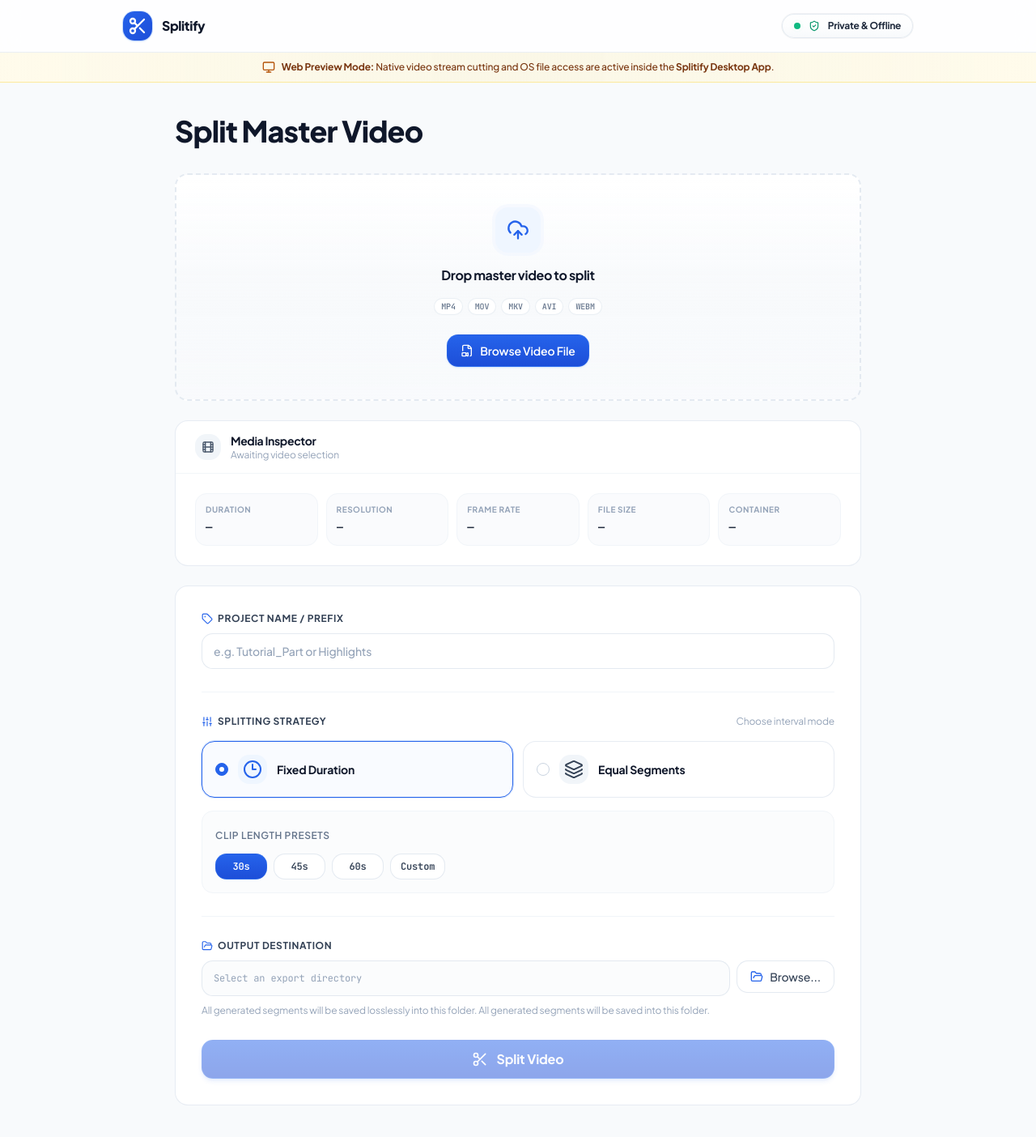
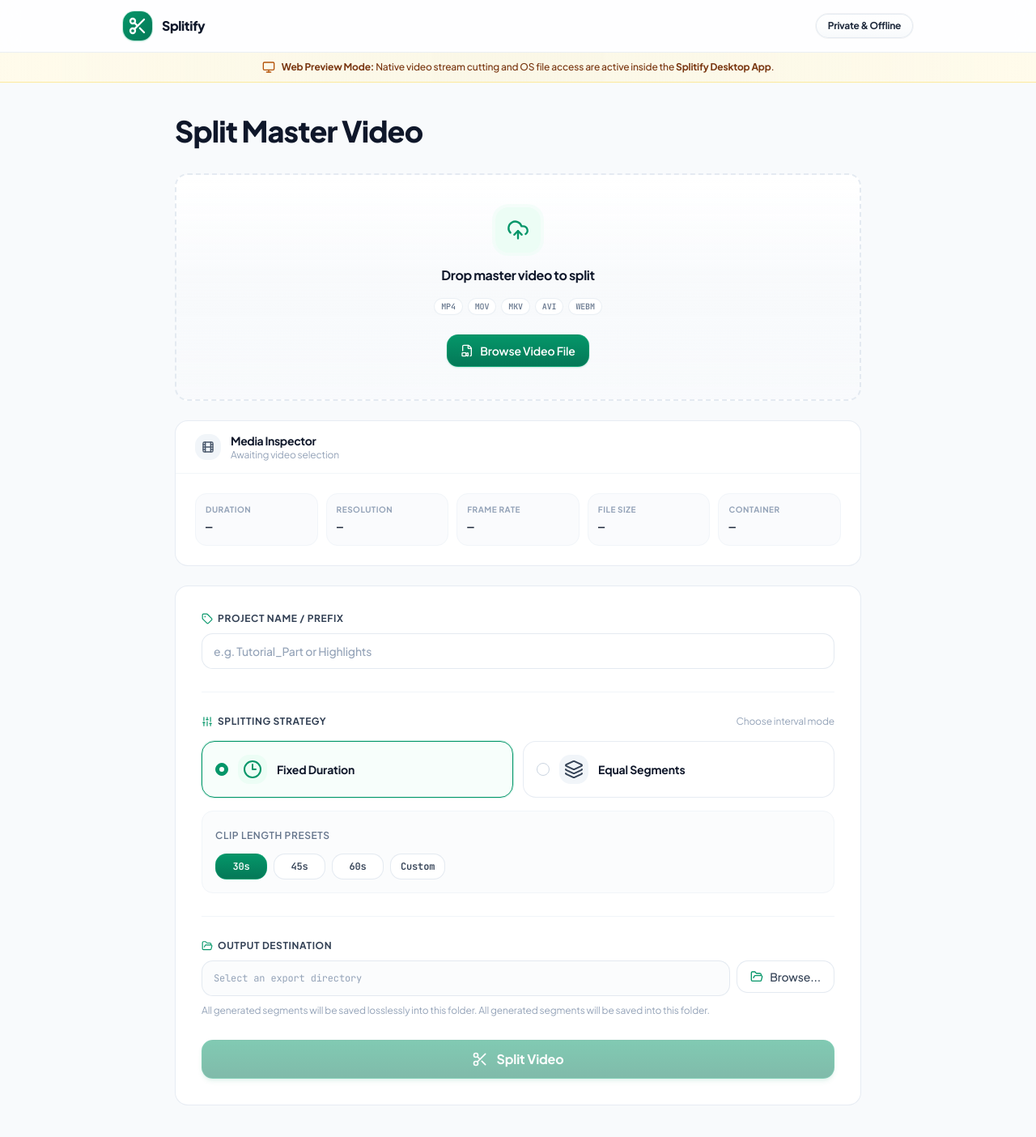
Before and after one commit to Agam348/splitify, a React (Vite) app: page / in a window 1280 px wide. Shown: the whole page at 81% size. Built offline with nearby package versions, Linux system fonts and the light colour scheme.

Commit message:
update theme to emerald and clean header badge

```diff
--- a/src/components/layout/app-header.tsx
+++ b/src/components/layout/app-header.tsx
@@ -1,11 +1,11 @@
-import { Scissors, ShieldCheck } from 'lucide-react'
+import { Scissors } from 'lucide-react'
 
 export function AppHeader() {
   return (
     <header className="sticky top-0 z-30 border-b border-slate-200/70 bg-white/80 backdrop-blur-md">
       <div className="mx-auto flex h-16 max-w-5xl items-center justify-between px-6">
         <div className="flex items-center gap-3">
-          <div className="flex size-9 items-center justify-center rounded-xl bg-gradient-to-br from-blue-600 to-blue-700 text-white shadow-sm shadow-blue-500/25 ring-1 ring-blue-500/20">
+          <div className="flex size-9 items-center justify-center rounded-xl bg-gradient-to-br from-emerald-600 to-emerald-700 text-white shadow-sm shadow-emerald-600/25 ring-1 ring-emerald-500/20">
             <Scissors
               className="size-4.5"
               strokeWidth={2.3}
@@ -18,14 +18,7 @@ export function AppHeader() {
         </div>
 
         <div className="flex items-center">
-          <div className="group inline-flex items-center gap-2.5 rounded-full border border-slate-200/90 bg-gradient-to-b from-white via-slate-50/40 to-slate-50 px-3.5 py-1.5 shadow-2xs ring-1 ring-slate-900/[0.04] backdrop-blur-sm transition-all duration-150 hover:border-slate-300 hover:shadow-xs select-none">
-            <span className="relative flex size-2 shrink-0">
-              <span className="absolute inline-flex size-full animate-ping rounded-full bg-emerald-400 opacity-75" />
-              <span className="relative inline-flex size-2 rounded-full bg-emerald-500" />
-            </span>
-
-            <ShieldCheck className="size-3.5 text-emerald-600 shrink-0" />
-
+          <div className="inline-flex items-center rounded-full border border-slate-200/90 bg-gradient-to-b from-white via-slate-50/40 to-slate-50 px-3.5 py-1.5 shadow-2xs ring-1 ring-slate-900/[0.04] backdrop-blur-sm select-none">
             <span className="text-xs font-bold tracking-tight text-slate-800">
               Private &amp; Offline
             </span>
--- a/src/components/ui/button.tsx
+++ b/src/components/ui/button.tsx
@@ -5,12 +5,12 @@ import { cva, type VariantProps } from 'class-variance-authority'
 import { cn } from '../../lib/utils'
 
 const buttonVariants = cva(
-  'inline-flex items-center justify-center whitespace-nowrap rounded-xl text-sm font-semibold transition-all duration-150 select-none focus-visible:outline-none focus-visible:ring-2 focus-visible:ring-blue-500/40 focus-visible:ring-offset-2 disabled:pointer-events-none disabled:opacity-50 active:scale-[0.98]',
+  'inline-flex items-center justify-center whitespace-nowrap rounded-xl text-sm font-semibold transition-all duration-150 select-none focus-visible:outline-none focus-visible:ring-2 focus-visible:ring-emerald-500/40 focus-visible:ring-offset-2 disabled:pointer-events-none disabled:opacity-50 active:scale-[0.98]',
   {
     variants: {
       variant: {
         default:
-          'bg-gradient-to-b from-blue-600 to-blue-700 text-white shadow-sm shadow-blue-500/20 hover:from-blue-500 hover:to-blue-600 hover:shadow-md hover:shadow-blue-500/25 border border-blue-500/30',
+          'bg-gradient-to-b from-emerald-600 to-emerald-700 text-white shadow-sm shadow-emerald-600/20 hover:from-emerald-500 hover:to-emerald-600 hover:shadow-md hover:shadow-emerald-600/25 border border-emerald-500/30',
         outline:
           'border border-slate-200/90 bg-white text-slate-700 shadow-2xs hover:bg-slate-50 hover:text-slate-900 hover:border-slate-300',
         secondary:
--- a/src/components/ui/input.tsx
+++ b/src/components/ui/input.tsx
@@ -10,7 +10,7 @@ const Input = React.forwardRef<
     type={type}
     ref={ref}
     className={cn(
-      'flex h-11 w-full rounded-xl border border-slate-200/90 bg-white px-3.5 py-2 text-sm text-slate-900 shadow-2xs transition-all duration-150 placeholder:text-slate-400 focus-visible:outline-none focus-visible:border-blue-500 focus-visible:ring-4 focus-visible:ring-blue-500/10 disabled:cursor-not-allowed disabled:bg-slate-50 disabled:text-slate-400 disabled:opacity-75',
+      'flex h-11 w-full rounded-xl border border-slate-200/90 bg-white px-3.5 py-2 text-sm text-slate-900 shadow-2xs transition-all duration-150 placeholder:text-slate-400 focus-visible:outline-none focus-visible:border-emerald-500 focus-visible:ring-4 focus-visible:ring-emerald-500/10 disabled:cursor-not-allowed disabled:bg-slate-50 disabled:text-slate-400 disabled:opacity-75',
       className,
     )}
     {...props}
--- a/src/features/split-video/components/output-folder.tsx
+++ b/src/features/split-video/components/output-folder.tsx
@@ -23,7 +23,7 @@ export function OutputFolder({
     <div className="space-y-2.5">
       <div className="flex items-center justify-between">
         <Label htmlFor="output-folder" className="flex items-center gap-1.5 text-xs font-bold uppercase tracking-wider text-slate-700">
-          <FolderOpen className="size-3.5 text-blue-600" />
+          <FolderOpen className="size-3.5 text-emerald-600" />
           <span>Output Destination</span>
         </Label>
 
@@ -51,7 +51,7 @@ export function OutputFolder({
           disabled={isLoading || isSelecting}
           onClick={onChoose}
         >
-          <FolderOpen className="size-4 text-blue-600" />
+          <FolderOpen className="size-4 text-emerald-600" />
           {isSelecting ? 'Selecting...' : 'Browse...'}
         </Button>
       </div>
--- a/src/features/split-video/components/project-details.tsx
+++ b/src/features/split-video/components/project-details.tsx
@@ -16,7 +16,7 @@ export function ProjectDetails({
   return (
     <div className="space-y-2.5">
       <Label htmlFor="project-name" className="flex items-center gap-1.5 text-xs font-bold uppercase tracking-wider text-slate-700">
-        <Tag className="size-3.5 text-blue-600" />
+        <Tag className="size-3.5 text-emerald-600" />
         <span>Project Name / Prefix</span>
       </Label>
 
--- a/src/features/split-video/components/split-method.tsx
+++ b/src/features/split-video/components/split-method.tsx
@@ -39,7 +39,7 @@ export function SplitMethod({
     <fieldset className="space-y-4">
       <div className="flex items-center justify-between">
         <legend className="flex items-center gap-1.5 text-xs font-bold uppercase tracking-wider text-slate-700">
-          <Sliders className="size-3.5 text-blue-600" />
+          <Sliders className="size-3.5 text-emerald-600" />
           <span>Splitting Strategy</span>
         </legend>
         <span className="text-xs text-slate-400">Choose interval mode</span>
@@ -51,7 +51,7 @@ export function SplitMethod({
           className={cn(
             'group relative flex cursor-pointer items-center gap-3 rounded-2xl border p-4 transition-all duration-150 select-none',
             isDuration
-              ? 'border-blue-600 bg-blue-50/40 shadow-xs ring-1 ring-blue-500/20'
+              ? 'border-emerald-600 bg-emerald-50/40 shadow-xs ring-1 ring-emerald-500/20'
               : 'border-slate-200/80 bg-white hover:border-slate-300 hover:bg-slate-50/50',
           )}
         >
@@ -67,14 +67,14 @@ export function SplitMethod({
             className={cn(
               'flex size-4 shrink-0 items-center justify-center rounded-full border transition-all',
               isDuration
-                ? 'border-blue-600 bg-blue-600'
+                ? 'border-emerald-600 bg-emerald-600'
                 : 'border-slate-300 bg-white group-hover:border-slate-400',
             )}
           >
             {isDuration && <div className="size-1.5 rounded-full bg-white" />}
           </div>
 
-          <div className="flex size-9 shrink-0 items-center justify-center rounded-xl bg-blue-50 text-blue-600">
+          <div className="flex size-9 shrink-0 items-center justify-center rounded-xl bg-emerald-50 text-emerald-600">
             <Clock3 className="size-4.5" />
           </div>
 
@@ -90,7 +90,7 @@ export function SplitMethod({
           className={cn(
             'group relative flex cursor-pointer items-center gap-3 rounded-2xl border p-4 transition-all duration-150 select-none',
             isEqualParts
-              ? 'border-blue-600 bg-blue-50/40 shadow-xs ring-1 ring-blue-500/20'
+              ? 'border-emerald-600 bg-emerald-50/40 shadow-xs ring-1 ring-emerald-500/20'
               : 'border-slate-200/80 bg-white hover:border-slate-300 hover:bg-slate-50/50',
           )}
         >
@@ -106,7 +106,7 @@ export function SplitMethod({
             className={cn(
               'flex size-4 shrink-0 items-center justify-center rounded-full border transition-all',
               isEqualParts
-                ? 'border-blue-600 bg-blue-600'
+                ? 'border-emerald-600 bg-emerald-600'
                 : 'border-slate-300 bg-white group-hover:border-slate-400',
             )}
           >
--- a/src/features/split-video/components/split-workspace.tsx
+++ b/src/features/split-video/components/split-workspace.tsx
@@ -53,7 +53,7 @@ export function SplitWorkspace() {
   const isDesktop = typeof window !== 'undefined' && Boolean(window.splitify)
 
   return (
-    <div className="min-h-screen bg-[#F8FAFC] text-slate-900 selection:bg-blue-100 selection:text-blue-900">
+    <div className="min-h-screen bg-[#F8FAFC] text-slate-900 selection:bg-emerald-100 selection:text-emerald-900">
       <AppHeader />
 
       {!isDesktop && (
@@ -135,7 +135,7 @@ export function SplitWorkspace() {
               <Button
                 type="button"
                 size="lg"
-                className="w-full gap-2.5 h-12 text-base font-bold shadow-md shadow-blue-600/20"
+                className="w-full gap-2.5 h-12 text-base font-bold shadow-md shadow-emerald-600/20"
                 disabled={
                   validation.isValidating ||
                   !validation.isValid ||
--- a/src/features/split-video/components/video-dropzone.tsx
+++ b/src/features/split-video/components/video-dropzone.tsx
@@ -32,15 +32,15 @@ export function VideoDropzone({
 
   if (selectedVideoPath) {
     return (
-      <section className="relative overflow-hidden rounded-2xl border border-blue-200/80 bg-gradient-to-b from-blue-50/40 via-white to-white p-6 shadow-sm">
+      <section className="relative overflow-hidden rounded-2xl border border-emerald-200/80 bg-gradient-to-b from-emerald-50/40 via-white to-white p-6 shadow-sm">
         <div className="flex flex-col sm:flex-row items-start sm:items-center justify-between gap-4">
           <div className="flex items-center gap-4 min-w-0">
-            <div className="flex size-12 shrink-0 items-center justify-center rounded-xl bg-blue-600 text-white shadow-sm shadow-blue-500/25">
+            <div className="flex size-12 shrink-0 items-center justify-center rounded-xl bg-emerald-600 text-white shadow-sm shadow-emerald-600/25">
               <FileCheck2 className="size-6" />
             </div>
             <div className="min-w-0">
               <div className="flex items-center gap-2">
-                <span className="rounded bg-blue-100 px-1.5 py-0.5 text-[10px] font-bold uppercase tracking-wide text-blue-700">
+                <span className="rounded bg-emerald-100 px-1.5 py-0.5 text-[10px] font-bold uppercase tracking-wide text-emerald-700">
                   Master Source
                 </span>
                 <span className="flex items-center gap-1 text-xs font-medium text-emerald-600">
@@ -81,8 +81,8 @@ export function VideoDropzone({
   }
 
   return (
-    <section className="group relative overflow-hidden rounded-2xl border-2 border-dashed border-slate-200/90 bg-gradient-to-b from-white via-slate-50/40 to-slate-50/80 px-6 py-10 text-center shadow-card transition-all duration-200 hover:border-blue-400 hover:bg-slate-50/60">
-      <div className="mx-auto flex size-14 items-center justify-center rounded-2xl bg-blue-50 text-blue-600 ring-4 ring-blue-50/50 shadow-2xs transition-transform duration-200 group-hover:scale-105">
+    <section className="group relative overflow-hidden rounded-2xl border-2 border-dashed border-slate-200/90 bg-gradient-to-b from-white via-slate-50/40 to-slate-50/80 px-6 py-10 text-center shadow-card transition-all duration-200 hover:border-emerald-400 hover:bg-slate-50/60">
+      <div className="mx-auto flex size-14 items-center justify-center rounded-2xl bg-emerald-50 text-emerald-600 ring-4 ring-emerald-50/50 shadow-2xs transition-transform duration-200 group-hover:scale-105">
         <UploadCloud className="size-7" />
       </div>
 
--- a/src/index.css
+++ b/src/index.css
@@ -8,13 +8,13 @@
     --foreground: 222 47% 11%;
     --card: 0 0% 100%;
     --card-foreground: 222 47% 11%;
-    --primary: 221 83% 53%;
+    --primary: 158 64% 42%;
     --primary-foreground: 0 0% 100%;
     --muted: 214 32% 96%;
     --muted-foreground: 215 16% 45%;
     --border: 214 25% 91%;
     --input: 214 25% 91%;
-    --ring: 221 83% 53%;
+    --ring: 158 64% 42%;
     --radius: 0.875rem;
   }
 
--- a/tailwind.config.js
+++ b/tailwind.config.js
@@ -38,7 +38,7 @@ export default {
       boxShadow: {
         soft: '0 1px 3px 0 rgb(0 0 0 / 0.04), 0 10px 25px -5px rgb(15 23 42 / 0.05)',
         elevated: '0 20px 40px -15px rgb(15 23 42 / 0.08)',
-        glow: '0 0 25px -5px rgba(37, 99, 235, 0.35)',
+        glow: '0 0 25px -5px rgba(5, 150, 105, 0.35)',
       },
     },
   },
```
Also changed, not shown: src/features/split-video/components/progress-section.tsx (+5 -5 lines).
